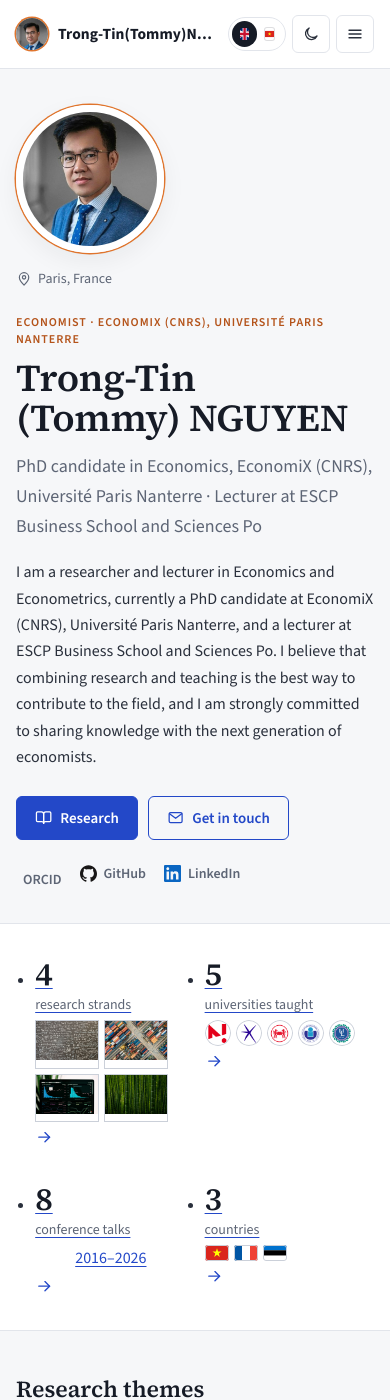
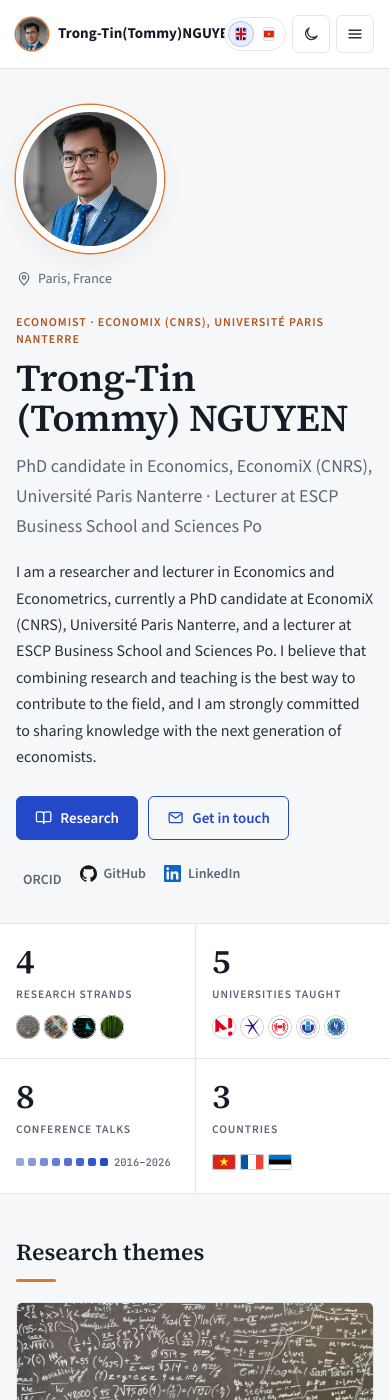
Before and after one commit to trongtin142/trongtin142.github.io, a Jekyll site: the page built from _pages/about.md, in a window 390 px wide and 1400 px high. Built offline with Jekyll 4.4.1, drawn with Linux system fonts in a browser that asks for light colours; a style sheet for code colours, icons or effects is not loaded.

Commit message:
Styles: figures strip, light EN/VI and filter on-states, Stats and Contact layouts, compact menu, footer at page bottom

```diff
--- a/assets/css/rd.scss
+++ b/assets/css/rd.scss
@@ -80,6 +80,7 @@ html { -webkit-text-size-adjust: 100%; scroll-padding-top: calc(var(--header-h)
 @media (prefers-reduced-motion: no-preference) { html { scroll-behavior: smooth; } }
 body {
   margin: 0;
+  min-height: 100vh; display: flex; flex-direction: column;
   background: var(--bg);
   color: var(--text);
   font: 400 var(--fs-body)/1.65 var(--sans);
@@ -89,6 +90,7 @@ body {
 img, svg { max-width: 100%; }
 img { height: auto; }
 h1, h2, h3, h4 { color: var(--ink); margin: 0; line-height: 1.25; text-wrap: balance; }
+h3, h4 { text-wrap: pretty; }
 p { margin: 0 0 1em; }
 p:last-child { margin-bottom: 0; }
 a { color: var(--accent); text-decoration-thickness: 1px; text-underline-offset: 3px; }
@@ -103,7 +105,7 @@ code, kbd, pre { font-family: var(--mono); }
 .sr-only { position: absolute !important; width: 1px; height: 1px; overflow: hidden; clip: rect(0 0 0 0); white-space: nowrap; }
 .skip { position: absolute; left: 12px; top: -48px; z-index: 100; background: var(--accent); color: var(--on-accent); padding: 8px 12px; border-radius: var(--radius); }
 .skip:focus { top: 12px; color: var(--on-accent); }
-main { display: block; outline: none; }
+main { display: block; flex: 1 0 auto; outline: none; }
 
 .wrap { max-width: var(--wrap); margin: 0 auto; padding-left: max(var(--gutter), env(safe-area-inset-left, 0px)); padding-right: max(var(--gutter), env(safe-area-inset-right, 0px)); }
 
@@ -134,17 +136,17 @@ main { display: block; outline: none; }
   -webkit-backdrop-filter: saturate(1.4) blur(10px); backdrop-filter: saturate(1.4) blur(10px);
   border-bottom: 1px solid var(--line);
 }
-.site-header__in { display: flex; align-items: center; gap: 12px 28px; min-height: var(--header-h); }
+.site-header__in { display: flex; align-items: center; gap: 12px 16px; min-height: var(--header-h); }
 .brand { display: inline-flex; align-items: center; gap: 10px; text-decoration: none; color: var(--ink); font-weight: 700; font-size: 16.5px; letter-spacing: .005em; white-space: nowrap; margin-right: auto; }
 .brand:hover { color: var(--ink); }
-.brand__alias { font-weight: 400; color: var(--muted); }
+.brand__alias { font-weight: 400; color: var(--muted); display: none; } /* the full name with alias is shown in the hero; the menu needs the room */
 
 .nav__list { list-style: none; margin: 0; padding: 0; display: flex; align-items: center; gap: 2px; }
 .nav__item { position: relative; }
 .nav__link {
   display: inline-flex; align-items: center; gap: 4px;
-  font: 600 15.5px/1 var(--sans); color: var(--text); text-decoration: none;
-  padding: 10px 10px; border: 0; background: none; cursor: pointer; border-radius: var(--radius); white-space: nowrap;
+  font: 600 15px/1 var(--sans); color: var(--text); text-decoration: none;
+  padding: 10px 8px; border: 0; background: none; cursor: pointer; border-radius: var(--radius); white-space: nowrap;
 }
 .nav__link:hover { color: var(--ink); background: var(--tint); }
 .nav__item.is-active > .nav__link { color: var(--ink); box-shadow: inset 0 -2px 0 var(--deco); border-radius: 0; }
@@ -172,13 +174,13 @@ html:not(.js) .nav__item.has-sub:hover > .nav__sub, html:not(.js) .nav__item.has
 }
 .tool:hover { border-color: var(--line-strong); color: var(--ink); }
 .tool .icon { width: 18px; height: 18px; }
-.tool kbd { font: 500 11px var(--mono); color: var(--muted); border: 1px solid var(--line); border-radius: 4px; padding: 2px 5px; }
-.lang { display: inline-flex; align-items: center; border: 1px solid var(--line); border-radius: 99px; padding: 3px; background: var(--surface); }
+.tool kbd { font: 500 11px/1.2 var(--mono); color: var(--muted); border: 1px solid var(--line); border-radius: 4px; padding: 2px 5px; white-space: nowrap; }
+.lang { display: inline-flex; align-items: center; gap: 2px; border: 1px solid var(--line); border-radius: 99px; padding: 3px; background: var(--surface); }
 .lang a, .lang span { display: inline-flex; align-items: center; gap: 5px; font: 600 12.5px/1 var(--sans); padding: 7px 10px; border-radius: 99px; text-decoration: none; letter-spacing: .03em; }
 .lang__flag { width: 16px; height: 11px; flex: none; border-radius: 2px; box-shadow: 0 0 0 1px rgba(22, 27, 38, .14); }
 .lang a { color: var(--muted); }
 .lang a:hover { color: var(--ink); background: var(--tint); }
-.lang span[aria-current] { background: var(--ink); color: var(--bg); }
+.lang span[aria-current] { background: var(--tint); color: var(--accent); box-shadow: inset 0 0 0 1px color-mix(in srgb, var(--accent) 24%, transparent); }
 .tool--theme .i-sun { display: none; }
 :root[data-theme="dark"] .tool--theme .i-sun { display: block; }
 :root[data-theme="dark"] .tool--theme .i-moon { display: none; }
@@ -191,10 +193,8 @@ html:not(.js) .nav__item.has-sub:hover > .nav__sub, html:not(.js) .nav__item.has
 .site-header.is-open .tool--menu .i-x { display: block; }
 .site-header.is-open .tool--menu .i-menu { display: none; }
 
-@media (max-width: 1080px) {
-  .tool--search kbd { display: none; }
-}
-@media (max-width: 1000px) {
+.tool--search kbd { display: none; }
+@media (max-width: 1120px) {
   .js .tool--menu { display: inline-flex; }
   .js .nav {
     position: fixed; inset: var(--header-h) 0 0 0; z-index: 49;
@@ -212,13 +212,13 @@ html:not(.js) .nav__item.has-sub:hover > .nav__sub, html:not(.js) .nav__item.has
   html:not(.js) .nav__list { flex-wrap: wrap; }
   .brand { font-size: 15.5px; }
 }
-@media (min-width: 1001px) and (max-width: 1180px) {
-  .brand__alias { display: none; }
+@media (min-width: 641px) and (max-width: 1120px) {
+  .brand__alias { display: inline; }
 }
 @media (max-width: 640px) {
-  .brand { min-width: 0; }
-  .brand__alias { display: none; }
-  .brand__name { overflow: hidden; text-overflow: ellipsis; min-width: 0; }
+  .brand { min-width: 0; white-space: normal; font-size: 15px; line-height: 1.15; }
+  .brand__name { min-width: 0; }
+  .nw { white-space: nowrap; }
   .lang a, .lang span { font-size: 0; gap: 0; padding: 7px 8px; }
   .lang__flag { width: 18px; height: 12px; }
 }
@@ -278,7 +278,7 @@ body.nav-locked { overflow: hidden; }
 .chips { display: flex; flex-wrap: wrap; gap: 6px; }
 .chip { font: 600 14px/1 var(--sans); padding: 8px 13px; border-radius: 99px; border: 1px solid var(--line); background: var(--surface); color: var(--text); cursor: pointer; }
 .chip:hover { border-color: var(--line-strong); }
-.chip[aria-pressed="true"] { background: var(--ink); color: var(--bg); border-color: var(--ink); }
+.chip[aria-pressed="true"] { background: var(--tint); color: var(--accent); border-color: color-mix(in srgb, var(--accent) 40%, transparent); }
 .chip span { font: 500 11.5px var(--mono); opacity: .7; margin-left: 5px; }
 .field { display: flex; align-items: center; gap: 8px; border: 1px solid var(--line); background: var(--bg); border-radius: var(--radius); padding: 0 12px; color: var(--muted); flex: 1 1 220px; max-width: 340px; }
 .field input { border: 0; background: transparent; font: 400 15px var(--sans); color: var(--ink); padding: 10px 0; width: 100%; min-width: 0; outline: none; }
@@ -375,21 +375,32 @@ body.nav-locked { overflow: hidden; }
 @media (prefers-color-scheme: dark) { :root:not([data-theme="light"]) .profiles .icon--github { color: #F0F6FC; } }
 .profiles--hero { margin-top: 22px; }
 
-.stats { border-top: 1px solid var(--line); border-bottom: 1px solid var(--line); background: var(--surface); }
-.stats__in { display: grid; grid-template-columns: repeat(4, minmax(0, 1fr)); }
-.stat { padding: 22px 0 22px 28px; border-left: 1px solid var(--line); display: grid; gap: 6px; align-content: center; }
-.stat:first-child { border-left: 0; padding-left: 0; }
-.stat__num { font: 600 40px/1 var(--serif); color: var(--ink); font-variant-numeric: tabular-nums lining-nums; }
-.stat__label { color: var(--muted); font-size: var(--fs-small); line-height: 1.3; }
-.stat__line { display: flex; align-items: center; flex-wrap: wrap; gap: 8px 12px; }
-.marks { list-style: none; margin: 0; padding: 0; display: flex; flex-wrap: wrap; align-items: center; gap: 5px; }
-.mark { position: relative; overflow: hidden; transition: transform .2s ease; }
+.stats { --stat-pad: var(--gutter); border-top: 1px solid var(--line); border-bottom: 1px solid var(--line); background: var(--surface); }
+.stats__in { list-style: none; margin: 0 calc(-1 * var(--stat-pad)); padding: 0; display: grid; grid-template-columns: repeat(4, minmax(0, 1fr)); }
+.stats__in > li { display: flex; min-width: 0; border-left: 1px solid var(--line); }
+.stats__in > li:first-child { border-left: 0; }
+.stat { position: relative; flex: 1; min-width: 0; display: flex; flex-direction: column; padding: 28px var(--stat-pad) 26px; color: inherit; text-decoration: none; transition: background-color .2s ease; }
+.stat:hover { color: inherit; background: color-mix(in srgb, var(--tint) 50%, var(--surface)); }
+.stat:focus-visible { outline-offset: -3px; border-radius: 0; }
+.stat__num { font: 600 44px/1 var(--serif); color: var(--ink); letter-spacing: -.01em; font-variant-numeric: tabular-nums lining-nums; }
+.stat__label { margin-top: 10px; font: 600 var(--fs-label)/1.4 var(--sans); letter-spacing: .08em; text-transform: uppercase; color: var(--muted); transition: color .2s ease; }
+.stat:hover .stat__label { color: var(--accent); }
+.stat__go { position: absolute; top: 30px; right: calc(var(--stat-pad) - 6px); width: 18px; height: 18px; color: var(--accent); opacity: 0; transform: translateX(-6px); transition: opacity .2s ease, transform .2s ease; }
+.stat:hover .stat__go, .stat:focus-visible .stat__go { opacity: 1; transform: none; }
+.marks { display: flex; flex-wrap: wrap; align-items: center; gap: 6px; margin-top: auto; padding-top: 16px; min-height: 46px; }
+.mark { position: relative; flex: none; overflow: hidden; transition: transform .2s ease; }
 .mark:hover { transform: translateY(-2px); }
 .mark::after { content: ""; position: absolute; inset: 0; border-radius: inherit; box-shadow: inset 0 0 0 1px var(--line-strong); pointer-events: none; }
+.mark img { display: block; }
+.mark--photo { width: 30px; height: 30px; border-radius: 50%; background: var(--line); }
+.mark--photo img { width: 100%; height: 100%; object-fit: cover; }
+.mark--logo { width: 30px; height: 30px; border-radius: 50%; background: #FFFFFF; display: grid; place-items: center; }
+.mark--logo img { width: 76%; height: 76%; object-fit: contain; }
 .mark--flag { width: 27px; height: 18px; border-radius: 3px; }
 .mark--flag svg { display: block; width: 100%; height: 100%; }
-.mark--logo { width: 30px; height: 30px; border-radius: 50%; background: #FFFFFF; display: grid; place-items: center; }
-.mark--logo img { display: block; width: 76%; height: 76%; object-fit: contain; }
+.mark--pip { width: 10px; height: 10px; border-radius: 3px; background: color-mix(in srgb, var(--accent) var(--o, 100%), var(--line)); }
+.mark--pip::after { display: none; }
+.marks__range { margin-left: 4px; font: 500 12px/1 var(--mono); color: var(--muted); white-space: nowrap; font-variant-numeric: tabular-nums; }
 
 .section { padding: 64px 0; }
 .section--alt { background: var(--surface); border-top: 1px solid var(--line); border-bottom: 1px solid var(--line); }
@@ -471,10 +482,15 @@ body.nav-locked { overflow: hidden; }
 .coauthor-panel h3 { margin: 0 0 4px; }
 .coauthor-panel .aff { color: var(--muted); font-size: var(--fs-small); margin: 0 0 12px; }
 
-.contact { display: grid; grid-template-columns: repeat(2, minmax(0, 1fr)); gap: 16px; }
+.contact { display: grid; grid-template-columns: minmax(0, 1fr) minmax(0, 1.45fr); gap: 16px 24px; align-items: start; }
+.contact__info { display: grid; gap: 16px; }
+.contact--noform { grid-template-columns: 1fr; }
+.contact--noform .contact__info { grid-template-columns: repeat(2, minmax(0, 1fr)); }
+.page-body .contact__title { font: 600 22px/1.3 var(--serif); margin: 0 0 18px; }
+.contact__form .form { margin-top: 0; }
 .contact address { font-style: normal; line-height: 1.7; }
-.email-row { display: flex; flex-wrap: wrap; align-items: center; gap: 6px 10px; margin: 0 0 8px; }
-.email-row a { font-weight: 600; word-break: break-all; }
+.email-row { display: flex; align-items: center; justify-content: space-between; gap: 6px 12px; margin: 0 0 10px; }
+.email-row a { min-width: 0; font-weight: 600; overflow-wrap: anywhere; }
 .form { display: grid; gap: 14px; margin-top: 8px; }
 .form__row { display: grid; grid-template-columns: repeat(2, minmax(0, 1fr)); gap: 14px; }
 .form label { display: grid; gap: 6px; font-weight: 600; font-size: 14.5px; color: var(--ink); }
@@ -489,17 +505,19 @@ body.nav-locked { overflow: hidden; }
 .form__status.is-ok { color: var(--ok); }
 .form__status.is-error { color: #C0362C; }
 
-/* Visitor statistics (Contact page) */
-.vstats__tiles { display: grid; grid-template-columns: repeat(3, minmax(0, 1fr)); gap: 16px; margin-bottom: 16px; }
-.vstats__tile { display: grid; gap: 6px; align-content: start; }
-.vstats__tile b { font: 600 34px/1 var(--serif); color: var(--ink); font-variant-numeric: tabular-nums lining-nums; }
-.vstats__tile span { color: var(--muted); font-size: var(--fs-small); line-height: 1.35; }
-.vstats__grid { display: grid; grid-template-columns: repeat(2, minmax(0, 1fr)); gap: 16px; }
-.vstats__card { margin: 0; }
-.vstats .block__intro time { white-space: nowrap; }
-.vstats__card--wide { grid-column: 1 / -1; }
+/* Visitor statistics (Stats page) */
+.vstats__meta { display: flex; align-items: center; gap: 9px; margin: -8px 0 22px; color: var(--muted); font-size: var(--fs-small); }
+.vstats__meta time { color: var(--text); font-weight: 600; }
+.vstats__live { width: 8px; height: 8px; flex: none; border-radius: 50%; background: var(--ok); box-shadow: 0 0 0 3px var(--ok-bg); }
+.vstats__tiles { display: grid; grid-template-columns: repeat(4, minmax(0, 1fr)); gap: 16px; margin-bottom: 16px; }
+.vstats__tile { display: grid; gap: 12px; align-content: space-between; }
+.vstats__k { font: 600 var(--fs-label)/1.4 var(--sans); letter-spacing: .08em; text-transform: uppercase; color: var(--muted); }
+.vstats__tile b { font: 600 38px/1 var(--serif); color: var(--ink); font-variant-numeric: tabular-nums lining-nums; }
+.vstats__grid { display: grid; grid-template-columns: minmax(0, 1.5fr) minmax(0, 1fr); gap: 16px; align-items: start; }
+.vstats__card { margin: 0; align-self: stretch; display: flex; flex-direction: column; }
+.vstats__pending { margin: 0; }
 .vstats__card .card__label { margin: 0 0 16px; }
-.cols { display: grid; grid-template-columns: repeat(var(--n, 12), minmax(0, 1fr)); height: 190px; padding-top: 26px; }
+.cols { flex: 1 1 auto; display: grid; grid-template-columns: repeat(var(--n, 12), minmax(0, 1fr)); height: auto; min-height: 190px; padding-top: 26px; }
 .col { display: grid; grid-template-rows: minmax(0, 1fr) auto; outline: none; }
 .col__plot { position: relative; display: flex; align-items: flex-end; justify-content: center; min-height: 0; }
 .col__bar { width: min(28px, 62%); height: var(--h); min-height: 3px; background: var(--chart); border-radius: 4px 4px 0 0; }
@@ -516,6 +534,8 @@ body.nav-locked { overflow: hidden; }
 .hbars { list-style: none; margin: 0; padding: 0; display: grid; gap: 12px; }
 .hbar { display: grid; grid-template-columns: minmax(0, 10em) minmax(0, 1fr) auto; align-items: center; gap: 12px; font-size: var(--fs-small); }
 .hbar__label { color: var(--text); overflow: hidden; text-overflow: ellipsis; white-space: nowrap; }
+a.hbar__label { text-decoration: none; }
+a.hbar__label:hover { color: var(--accent); text-decoration: underline; }
 .hbar__track { height: 10px; }
 .hbar__fill { display: block; width: var(--w); min-width: 3px; height: 100%; background: var(--chart); border-radius: 0 4px 4px 0; }
 .hbar__val { color: var(--ink); font-weight: 600; font-variant-numeric: tabular-nums; text-align: right; min-width: 2.5em; }
@@ -526,7 +546,8 @@ body.nav-locked { overflow: hidden; }
 .wmap__land path:hover, .wmap__land path:focus-visible { stroke: var(--ink); stroke-width: 1; }
 .wmap__legend { display: flex; flex-wrap: wrap; align-items: center; gap: 6px; margin-top: 14px; color: var(--muted); font-size: 12.5px; }
 .wmap__legend i { display: inline-block; width: 18px; height: 10px; border-radius: 2px; }
-.wmap__legend .wmap__none { margin-left: 14px; background: var(--map-none); }
+.wmap__legend .wmap__none { background: var(--map-none); }
+.wmap__key { display: inline-flex; align-items: center; gap: 6px; margin-left: 14px; }
 .wmap__tip { position: absolute; left: 0; top: 0; transform: translate(-50%, calc(-100% - 12px)); padding: 4px 8px; border-radius: 6px; background: var(--surface); border: 1px solid var(--line); box-shadow: var(--shadow); color: var(--muted); font-size: 12.5px; white-space: nowrap; pointer-events: none; z-index: 3; }
 .wmap__tip b { color: var(--ink); font-weight: 600; margin-right: 4px; }
 
@@ -586,6 +607,7 @@ body.nav-locked { overflow: hidden; }
   .themes { grid-template-columns: repeat(2, minmax(0, 1fr)); }
   .split { grid-template-columns: 1fr; gap: 40px; }
   .graph-wrap { grid-template-columns: 1fr; }
+  .vstats__grid { grid-template-columns: 1fr; }
 }
 @media (max-width: 760px) {
   .hero { padding: 36px 0 32px; }
@@ -593,19 +615,24 @@ body.nav-locked { overflow: hidden; }
   .hero__photo { grid-row: 1; justify-self: start; width: 148px; }
   .hero__photo figcaption { justify-content: flex-start; }
   .stats__in { grid-template-columns: repeat(2, minmax(0, 1fr)); }
-  .stat { padding: 18px 0 18px 18px; }
-  .stat:nth-child(3) { border-left: 0; padding-left: 0; }
-  .stat:nth-child(n+3) { border-top: 1px solid var(--line); }
-  .stat__num { font-size: 32px; }
+  .stats__in > li:nth-child(3) { border-left: 0; }
+  .stats__in > li:nth-child(n+3) { border-top: 1px solid var(--line); }
+  .stat { padding: 20px var(--stat-pad) 18px; }
+  .stat__num { font-size: 34px; }
+  .stat__label { margin-top: 8px; font-size: 11.5px; }
+  .stat__go { display: none; }
+  .marks { gap: 4px; padding-top: 12px; min-height: 38px; }
+  .mark--photo, .mark--logo { width: 24px; height: 24px; }
   .mark--flag { width: 24px; height: 16px; }
-  .mark--logo { width: 26px; height: 26px; }
+  .mark--pip { width: 8px; height: 8px; border-radius: 2px; }
+  .marks__range { font-size: 10.5px; margin-left: 2px; }
   .section { padding: 44px 0; }
   .cta { grid-template-columns: 1fr; padding: 24px; }
-  .cards--2, .contact, .form__row { grid-template-columns: 1fr; }
-  .vstats__grid { grid-template-columns: 1fr; }
-  .vstats__tiles { gap: 10px; }
-  .vstats__tile { padding: 14px 14px 16px; }
-  .vstats__tile b { font-size: 24px; }
+  .cards--2, .contact, .contact--noform .contact__info, .form__row { grid-template-columns: 1fr; }
+  .vstats__tiles { grid-template-columns: repeat(2, minmax(0, 1fr)); gap: 10px; margin-bottom: 10px; }
+  .vstats__grid { gap: 10px; }
+  .vstats__tile { padding: 14px 14px 16px; gap: 8px; }
+  .vstats__tile b { font-size: 28px; }
   .hbar { grid-template-columns: minmax(0, 8em) minmax(0, 1fr) auto; gap: 10px; }
   .col__x { font-size: 10.5px; }
   .page-head { padding: 36px 0 20px; }
```
